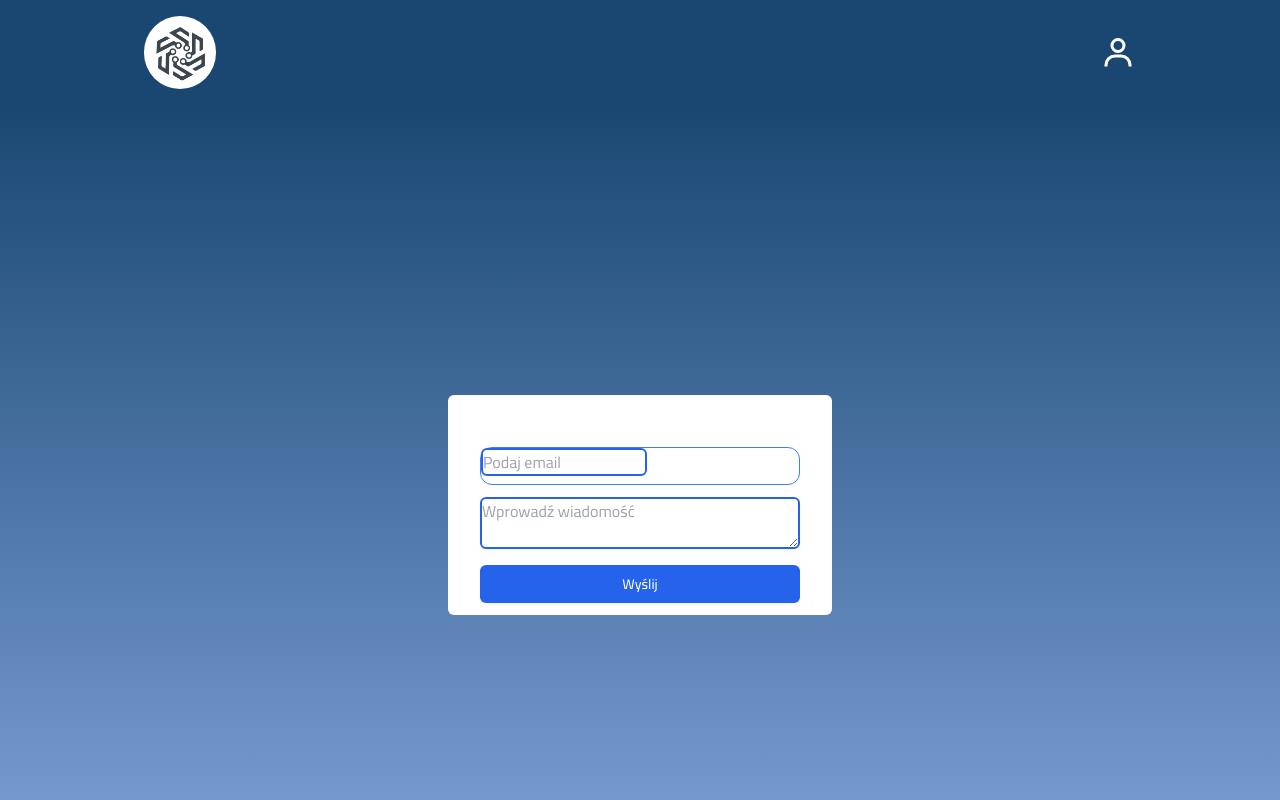
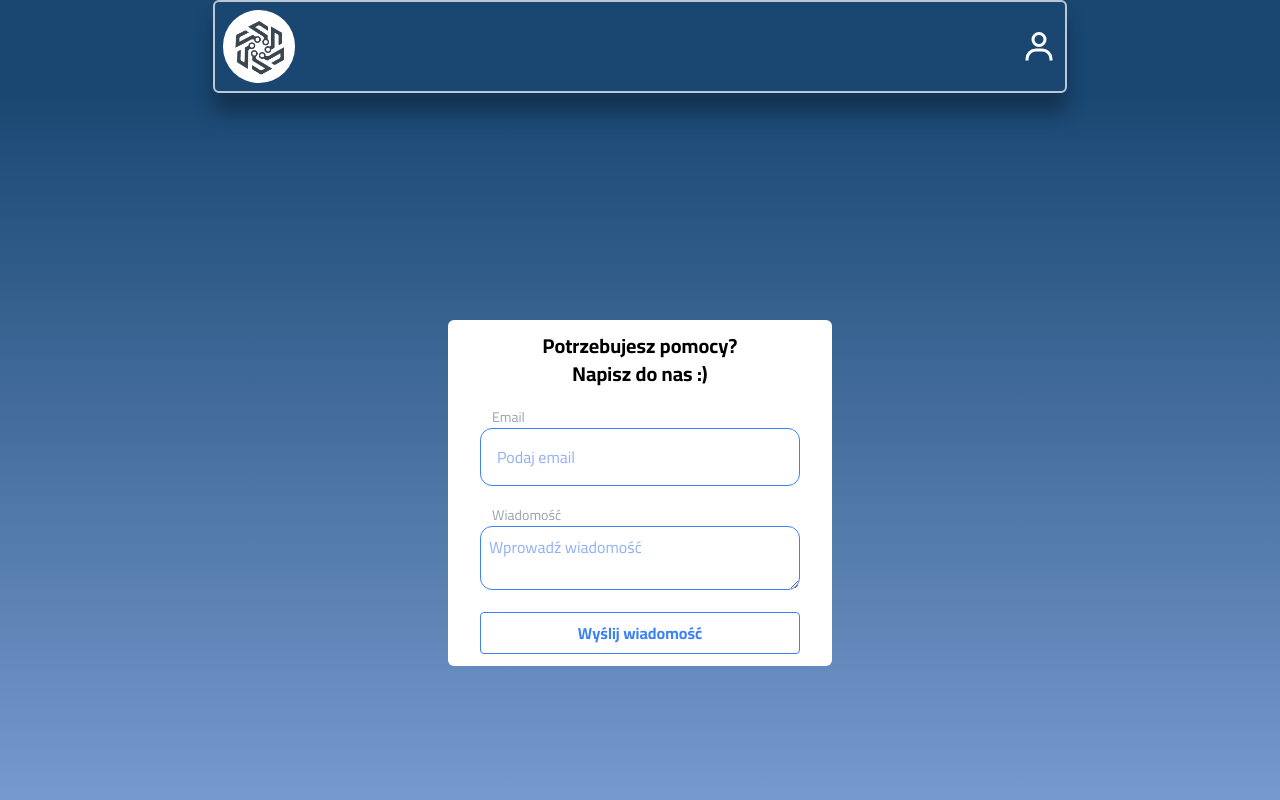
Before and after one commit to pkawaleria/frontend, a React (Create React App) app: page /pomoc in a window 1280 px wide. Shown: the top 800 px of the page. Built offline with nearby package versions, Linux system fonts and the light colour scheme.

Commit message:
Modified styling

```diff
--- a/src/App.js
+++ b/src/App.js
@@ -3,13 +3,14 @@ import { LoginPage } from "./pages/LoginPage"
 import { RegisterPage } from "./pages/RegisterPage"
 import { HelpPage } from "./pages/HelpPage"
 import { RulesPage } from "./pages/RulesPage"
+import { HomePage } from "./pages/HomePage"
 
 function App() {
   //const accessToken = localStorage.getItem("accessToken")
 
   return (
     <Routes>
-      {/* <Route path="/" element={ <HomePage/> } /> */}
+      <Route path="/" element={ <HomePage/> } />
       <Route path="/logowanie" element={ <LoginPage/> } />
       <Route path="/pomoc" element={ <HelpPage/> } />
       <Route path="/regulamin" element={ <RulesPage/> } />
--- a/src/assets/styles/index.css
+++ b/src/assets/styles/index.css
@@ -5,7 +5,7 @@
 @import url('https://fonts.googleapis.com/css2?family=Cairo:wght@400;500;700&display=swap');
 
 @layer components {
-    .submit-button, .login-button {
+    .submit-button, .login-button, .send-support-message-button {
         @apply bg-transparent border-blue-500 text-blue-500 font-semibold py-2 px-2 border rounded w-full
         hover:bg-blue-500 hover:text-white hover:border-transparent transition-all duration-300 ease-linear
     }
@@ -24,7 +24,7 @@
     }
 
     .navbar-logo {
-        @apply bg-white p-1 rounded-[50px] ml-4 my-4 hover:rounded-[30px] transition-all ease-linear duration-200
+        @apply bg-white p-1 rounded-[50px] ml-2 my-2 hover:rounded-[30px] transition-all ease-linear duration-200
     }
 }
 
@@ -39,3 +39,8 @@ body {
     height: 100vh;
     width: 100vw;
 }
+
+.gradient-bg-color-only {
+    background: linear-gradient(0deg, rgb(131, 165, 219), rgb(25, 71, 114));
+    width: 100vw;
+}
--- a/src/components/Authorization/Form/Input.js
+++ b/src/components/Authorization/Form/Input.js
@@ -16,7 +16,7 @@ export default function Input(props) {
                 className="text-gray-400 text-sm ml-3 mw-2xs:text-xs mh-xs:text-xs">{label}</label>
             <div className={`flex border-solid border-blue-500 rounded-xl ${isDivFocused ? "border-2 shadow-2xl" : "border"}`}>
                 <input
-                    className="w-11/12 p-4 pr-0 mx-0 placeholder-blue-600/50 text-blue-600 bg-transparent outline-none mh-xs:p-3"
+                    className="mw-xs:placeholder:text-sm w-11/12 p-4 pr-0 mx-0 placeholder-blue-600/50 text-blue-600 bg-transparent outline-none mh-xs:p-3"
                     {...inputProps}
                     onChange={onChange}
                     onFocus={() => setIsDivFocused(true)}
--- a/src/components/Help/Help.js
+++ b/src/components/Help/Help.js
@@ -1,9 +1,9 @@
-import React from "react"
-import { useState } from "react"
+import React, { useState, useRef, useEffect } from "react"
 import Input from '../authorization/form/Input'
+import { SupportMessageButton } from "./utlis/SupportMessageButton";
 
 export default function Help() {
-    const [newUserData, setNewUserData] = useState({
+    const [newMessageData, setNewMessageData] = useState({
         email: "",
         message: ""
     });
@@ -15,8 +15,21 @@ export default function Help() {
 
     const [messageSent, setMessageSent] = useState(false);
 
-    const onChange = (e) => {
-        setNewUserData({ ...newUserData, [e.target.name]: e.target.value });
+    const textareaRef = useRef(null);
+
+    useEffect(() => {
+        adjustTextareaHeight();
+    }, [newMessageData.message]);
+
+    const adjustTextareaHeight = () => {
+        if (textareaRef.current) {
+            textareaRef.current.style.height = "auto";
+            textareaRef.current.style.height = `${textareaRef.current.scrollHeight}px`;
+        }
+    };
+
+    const handleInputChange = (e) => {
+        setNewMessageData({ ...newMessageData, [e.target.name]: e.target.value });
 
         if (e.target.name === "email") validateEmail(e.target.value);
     };
@@ -36,52 +49,50 @@ export default function Help() {
     const handleSubmit = (e) => {
         e.preventDefault();
 
-        const isEmailValid = validateEmail(newUserData.email);
-        const isMessageNotEmpty = newUserData.message.trim() !== "";
+        const isEmailValid = validateEmail(newMessageData.email);
+        const isMessageNotEmpty = newMessageData.message.trim() !== "";
 
         if (!isEmailValid) {
             console.log("Błędny email");
         } else if (!isMessageNotEmpty) {
             setErrors({ ...errors, "messageError": "Wiadomość nie może być pusta" });
         } else {
-            console.log("Formularz został wysłany:", newUserData);
+            console.log("Formularz został wysłany:", newMessageData);
             setMessageSent(true);
-            setNewUserData({ email: "", message: "" });
+            setNewMessageData({ email: "", message: "" });
             setErrors({ emailError: "", messageError: "" });
         }
     };
 
     return (
-        <div className="flex items-center justify-center h-screen linear gradient-bg">
-            <div className="group">
-                <span className="group-hover:scale-100 home-tooltip">Strona główna</span>
-            </div>
-            <form className="bg-white py-3 px-8 rounded-md border-0 border-blue-600 w-96 self-center" onSubmit={handleSubmit}>
+        <div className="flex justify-center linear gradient-bg-color-only h-[800px]">
+            <form className="bg-white py-3 px-8 rounded-md border-0 w-96 min-h-72 max-h-[720px] self-center" onSubmit={handleSubmit}>
+                <h1 className="text-center text-xl font-semibold">Potrzebujesz pomocy?</h1>
+                <h1 className="text-center text-xl font-semibold">Napisz do nas :)</h1>
                 <Input
                     name="email"
                     type="email"
+                    label="Email"
                     placeholder="Podaj email"
-                    value={newUserData.email}
-                    onChange={onChange}
-                    className="mb-2 rounded-md border-2 border-blue-600"
+                    value={newMessageData.email}
+                    onChange={handleInputChange}
                 />
                 <span className="text-sm mt-1 text-red-600">{errors.emailError}</span>
+                <div className="mt-4 mh-xs:mt-2 mw-2xs:mt-0">
+                    <label
+                        className="text-gray-400 text-sm ml-3 mw-2xs:text-xs mh-xs:text-xs">Wiadomość</label>
+                    <textarea
+                        ref={textareaRef}
+                        name="message"
+                        placeholder="Wprowadź wiadomość"
+                        className="mw-xs:placeholder:text-sm min-h-55 max-h-[450px] focus:shadow-2xl focus:border-2 p-2 w-full placeholder-blue-600/50 text-blue-600 bg-transparent outline-none border border-blue-500 rounded-xl"
+                        value={newMessageData.message}
+                        onChange={handleInputChange}
+                    />
+                    <span className="text-sm mt-1 text-red-600">{errors.messageError}</span>
+                </div>
 
-                <textarea
-                    name="message"
-                    placeholder="Wprowadź wiadomość"
-                    className="mt-3 block w-full rounded-md border-blue-600 shadow-sm focus:border-blue-500 focus:ring focus:ring-blue-200 focus:ring-opacity-50 border-2"
-                    value={newUserData.message}
-                    onChange={onChange}
-                />
-                <span className="text-sm mt-1 text-red-600">{errors.messageError}</span>
-
-                <button
-                    type="submit"
-                    className="mt-4 w-full py-2 px-4 border border-transparent rounded-md shadow-sm text-sm font-medium text-white bg-blue-600 hover:bg-blue-700 focus:outline-none focus:ring-2 focus:ring-offset-2 focus:ring-blue-500"
-                >
-                    Wyślij
-                </button>
+                <SupportMessageButton />
 
                 {messageSent && <p className="text-green-600 mt-2">Wiadomość została wysłana!</p>}
             </form>
--- /dev/null
+++ b/src/components/Help/utlis/SupportMessageButton.js
@@ -0,0 +1,7 @@
+export function SupportMessageButton() {
+    return (
+        <button className="send-support-message-button mt-4">
+            Wyślij wiadomość
+        </button>
+    )
+}
--- a/src/components/Navbar/Navbar.js
+++ b/src/components/Navbar/Navbar.js
@@ -23,16 +23,16 @@ export default function Navbar() {
     }, [prevScrollPos, visible]);
 
     return (
-        <nav className={`w-4/5 m-auto navbar navbar-expand-md navbar-dark bg-custom-blue sticky-top${visible ? ' navbar-show' : ' navbar-hidden'}`}>
-            <div className="container mx-auto flex justify-between items-center">
+        <nav className={`navbar navbar-expand-md navbar-dark bg-custom-blue sticky-top${visible ? ' navbar-show' : ' navbar-hidden'}`}>
+            <div className="border-2 border-white border-opacity-70 rounded-md shadow-3xl w-2/3 mx-auto flex justify-between items-center ">
                 <Link className="navbar-logo" to="/" data-tooltip-id='home' data-tooltip-content="Strona Głowna">
                     <img src={Logo} alt="..." className='object-hover w-16' />
-                    <Tooltip id="home" type="dark" effect="solid" />
+                    <Tooltip id="home" type="dark" effect="solid" delayShow={200} delayHide={50}/>
                 </Link>
-                <div className="flex items-center space-x-4 mr-4">
-                    <Link className="nav-link" href="/logowanie" data-tooltip-id='accountTooltip' data-tooltip-content="Moje konto">
-                        <BiUser className="icon-hover text-white text-4xl hover:text-5xl ease-linear duration-200" />
-                        <Tooltip id="accountTooltip" type="dark" effect="solid" />
+                <div className="flex items-center space-x-4 mr-2">
+                    <Link className="nav-link" to="/logowanie" data-tooltip-id='accountTooltip' data-tooltip-content="Moje konto">
+                        <BiUser className="m-auto icon-hover text-white text-4xl hover:text-[44px] ease-linear duration-200" />
+                        <Tooltip id="accountTooltip" type="dark" effect="solid" delayShow={200} delayHide={100}/>
                     </Link>
                 </div>
             </div>
--- a/src/components/Rules/SingleCard.js
+++ b/src/components/Rules/SingleCard.js
@@ -1,15 +1,12 @@
 import React from 'react';
 import '../../assets/styles/SingleCard/singlecard.css'
-// import "bootstrap/dist/css/bootstrap.min.css";
 
-const SingleCard = ({ point }) => {
+export default function SingleCard({ point }) {
   return (
     <div className="card mb-4">
-      <div className="card-body mb-3 d-flex align-items-stretch card-hover-shadow">
-        <p className="card-text">{point}</p>
+      <div className="card-body mb-3 d-flex align-items-stretch card-hover-shadow rounded-sm">
+        <p className="card-text p-1 italic">{point}</p>
       </div>
     </div>
   );
-};
-
-export default SingleCard;
+}
--- a/src/pages/RulesPage.js
+++ b/src/pages/RulesPage.js
@@ -3,7 +3,6 @@ import Navbar from '../components/Navbar/Navbar'
 import Footer from '../components/Footer/Footer'
 
 export function RulesPage() {
-
     return (
         <>
             <Navbar/>
--- a/tailwind.config.js
+++ b/tailwind.config.js
@@ -7,7 +7,25 @@ module.exports = {
       'mw-2xs': { 'max': '280px' },
       'mh-xs': { 'raw' : '(max-height: 700px)'}
     },
-    extend: {},
+    // boxShadow: {
+    //   sm: '0 1px 2px 0 rgba(0, 0, 0, 0.05)',
+    //   DEFAULT: '0 1px 3px 0 rgba(0, 0, 0, 0.1), 0 1px 2px 0 rgba(0, 0, 0, 0.06)',
+    //   md: '0 4px 6px -1px rgba(0, 0, 0, 0.1), 0 2px 4px -1px rgba(0, 0, 0, 0.06)',
+    //   lg: '0 10px 15px -3px rgba(0, 0, 0, 0.1), 0 4px 6px -2px rgba(0, 0, 0, 0.05)',
+    //   xl: '0 20px 25px -5px rgba(0, 0, 0, 0.1), 0 10px 10px -5px rgba(0, 0, 0, 0.04)',
+    //   '2xl': '0 25px 50px -12px rgba(0, 0, 0, 0.25)',
+    //  '3xl': '0 35px 60px -15px rgba(0, 0, 0, 0.3)',
+    //   inner: 'inset 0 2px 4px 0 rgba(0, 0, 0, 0.06)',
+    //   none: 'none',
+    // },
+    extend: {
+      boxShadow: {
+        '3xl': '0 20px 20px 0px rgba(0, 0, 0, 0.3)'
+      },
+      minHeight: {
+        '55': '55px'
+      }
+    },
   },
   plugins: [],
 }
```
Also changed, not shown: src/components/Footer/Footer.js (+13 -16 lines), src/components/Rules/Rules.js (+6 -24 lines), src/components/Rules/utils/RulesPoints.js (added, +15 -0 lines).
